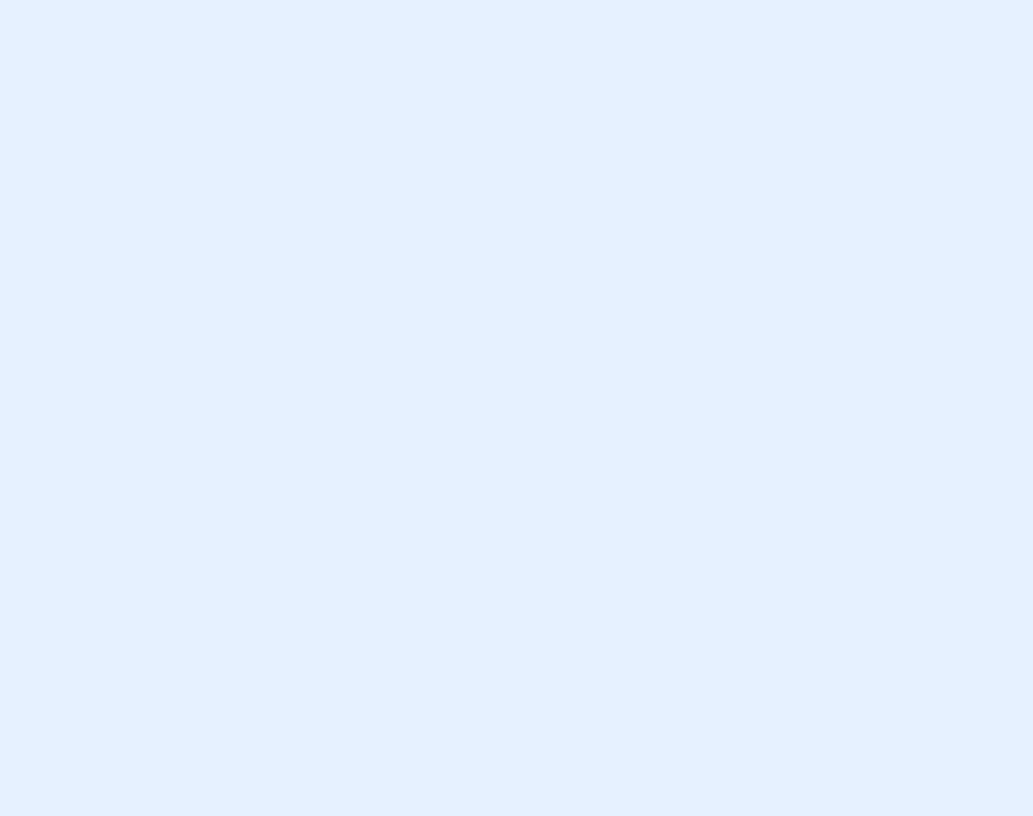
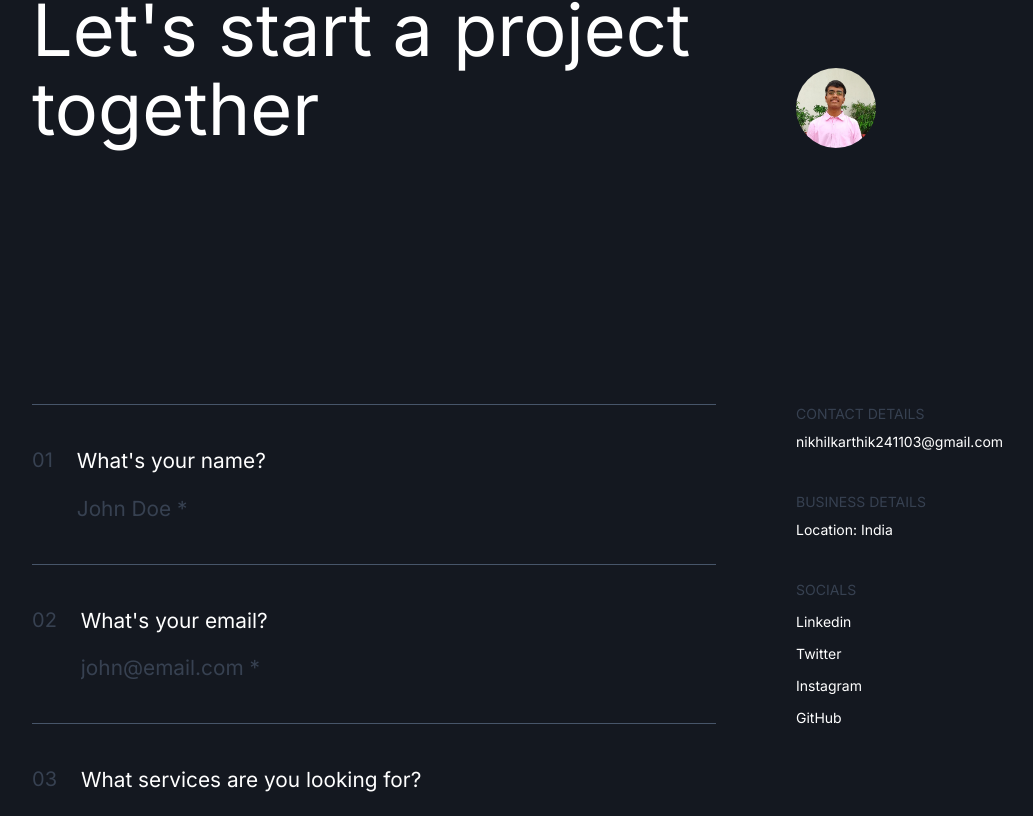
Before and after one commit to C-NikhilKarthik/Portfolio, a Next.js app: page /contact in a window 1280 px wide. Shown: the part 266-1082 px from the top of the page, without its empty margins (96-1129 px from the left). Before the commit the page ends 800 px from the top, so only its background shows below. Built offline with nearby package versions, Linux system fonts and the light colour scheme.

Commit message:
feat: updated archive

```diff
--- a/app/contact/page.tsx
+++ b/app/contact/page.tsx
@@ -1,5 +1,180 @@
-import React from "react";
+"use client";
+import { useRef } from "react";
+import { useScroll, motion, useTransform, useSpring } from "framer-motion";
+import Link from "next/link";
+import Navbar from "@/components/Navbar";
+import Image from "next/image";
 
 export default function Page() {
-  return <div>P</div>;
+  const container = useRef(null);
+  const { scrollYProgress } = useScroll({
+    target: container,
+    offset: ["start end", "end end"],
+  });
+  const x = useTransform(scrollYProgress, [0, 1], [-150, -300]);
+  return (
+    <section className="bg-[#141820] min-h-[100dvh]">
+      <Navbar />
+      <div className="max-w-5xl flex flex-col mx-auto text-white">
+        <div className="flex-1 flex-col flex">
+          <div className="flex px-10 md:px-0 items-end mb-[16rem]">
+            <div className="pt-[16rem] flex-1 pr-10 text-[clamp(30px,7vw,72px)] leading-[1.1]">
+              Let&apos;s start a project together
+            </div>
+            <div className="flex-none w-[300px] pl-10">
+              <Image
+                height={0}
+                width={0}
+                sizes="100%"
+                className="h-20 w-20 object-cover rounded-full"
+                alt="image"
+                src={"/Photo.jpg"}
+              />
+            </div>
+          </div>
+          <div className="flex flex-col-reverse md:flex-row gap-10">
+            <div className="flex-1 px-10 md:px-0">
+              <div className="w-full flex-1 border-t border-t-slate-600 py-10">
+                <div className="val flex w-full text-[1.3rem]">
+                  <div className="flex flex-col">
+                    <div className="mb-4">What&apos;s your name?</div>
+                    <input
+                      type="text"
+                      className="placeholder:text-gray-700 border-none outline-none focus:outline-none bg-transparent w-full"
+                      placeholder="John Doe *"
+                    />
+                  </div>
+                </div>
+              </div>
+              <div className="w-full border-t border-t-slate-600 py-10">
+                <div className="val flex w-full text-[1.3rem]">
+                  <div className="flex flex-col">
+                    <div className="mb-4">What&apos;s your email?</div>
+                    <input
+                      type="email"
+                      className="placeholder:text-gray-700 border-none outline-none focus:outline-none bg-transparent w-full"
+                      placeholder="john@email.com *"
+                    />
+                  </div>
+                </div>
+              </div>
+              <div className="w-full border-t border-t-slate-600 py-10">
+                <div className="val flex w-full text-[1.3rem]">
+                  <div className="flex flex-col">
+                    <div className="mb-4">
+                      What services are you looking for?
+                    </div>
+                    <input
+                      className="placeholder:text-gray-700 border-none outline-none focus:outline-none bg-transparent w-full"
+                      placeholder="Web Design, Web Development... "
+                    />
+                  </div>
+                </div>
+              </div>
+              <div className="w-full border-t border-t-slate-600 py-10">
+                <div className="val flex w-full text-[1.3rem]">
+                  <div className="flex flex-col">
+                    <div className="mb-4">Your message</div>
+                    <input
+                      className="placeholder:text-gray-700 border-none outline-none focus:outline-none bg-transparent w-full"
+                      placeholder="Hello Nikhil, can you help me with... *"
+                    />
+                  </div>
+                </div>
+              </div>
+
+              <div className="py-40">
+                <div className="border-b border-b-gray-500 pb-[100px] relative">
+                  <motion.div
+                    style={{ x }}
+                    className="absolute right-0 -translate-y-1/2"
+                  >
+                    <button className="w-[150px] md:w-[180px] aspect-square bg-[#8a84e3] text-white rounded-full absolute flex items-center justify-center">
+                      <p className="z-[2] relative">Send it!</p>
+                    </button>
+                  </motion.div>
+                </div>
+              </div>
+            </div>
+
+            <div className="w-[300px] pl-10 text-sm flex-none">
+              <div className="mb-10">
+                <span className="text-gray-700 uppercase">Contact Details</span>
+                <div className="mt-2">nikhilkarthik241103@gmail.com</div>
+              </div>
+              <div className="mb-10">
+                <span className="text-gray-700 uppercase">
+                  Business Details
+                </span>
+                <div className="mt-2">Location: India</div>
+              </div>
+              <div className="mb-4 flex flex-col gap-1">
+                <span className="text-gray-700 uppercase">Socials</span>
+                <a
+                  className="mt-2"
+                  target="_blank"
+                  href="https://www.linkedin.com/in/nikhilkarthik24/"
+                >
+                  Linkedin
+                </a>
+                <a
+                  className="mt-2"
+                  target="_blank"
+                  href="https://www.x.com/@nikhilkarthik24/"
+                >
+                  Twitter
+                </a>
+                <a
+                  className="mt-2"
+                  target="_blank"
+                  href="https://www.instagram.com/nikhilkarthik_24/"
+                >
+                  Instagram
+                </a>
+                <a
+                  className="mt-2"
+                  target="_blank"
+                  href="https://github.com/C-NikhilKarthik"
+                >
+                  GitHub
+                </a>
+              </div>
+            </div>
+          </div>
+        </div>
+      </div>
+      <div className="flex text-white flex-col-reverse md:flex-row gap-4 justify-between p-5">
+        <div className="flex gap-[10px] items-end">
+          <span className="flex flex-col gap-4">
+            <h3 className="px-1 text-gray-400">Version</h3>
+            <p className="px-1 cursor-pointer ">2024 © Edition</p>
+          </span>
+          {/* <span className="flex flex-col gap-4">
+              <h3 className="text-gray-400">Local Time</h3>
+              <p>11:49 PM GMT+2</p>
+            </span> */}
+        </div>
+        <span className="flex border-b border-b-gray-500 md:border-b-0 flex-col gap-4 pb-4 md:pb-0 md:items-end">
+          <h3 className="text-gray-400">Socials</h3>
+          <div className="flex gap-4 flex-wrap">
+            <a
+              target="_blank"
+              href="https://www.linkedin.com/in/nikhilkarthik24/"
+            >
+              Linkedin
+            </a>
+            <a target="_blank" href="https://www.x.com/@nikhilkarthik24/">
+              Twitter
+            </a>
+            <a
+              target="_blank"
+              href="https://www.instagram.com/nikhilkarthik_24/"
+            >
+              Instagram
+            </a>
+          </div>
+        </span>
+      </div>
+    </section>
+  );
 }
--- a/app/globals.css
+++ b/app/globals.css
@@ -411,3 +411,18 @@ nav {
   backdrop-filter: blur(5px);
   -webkit-backdrop-filter: blur(5px);
 }
+
+section {
+  counter-reset: valCounter 0;
+}
+
+section .val {
+  counter-increment: valCounter;
+}
+
+section .val::before {
+  content: "0" counter(valCounter);
+  margin-right: 1.5rem;
+  font-size: clamp(16px, 3vw, 20px);
+  @apply text-gray-700;
+}
--- a/app/layout.tsx
+++ b/app/layout.tsx
@@ -2,6 +2,7 @@ import type { Metadata } from "next";
 import { Inter } from "next/font/google";
 import "./globals.css";
 import { Analytics } from "@vercel/analytics/react";
+import SmoothScroll from "@/components/SmoothScroll";
 const inter = Inter({ subsets: ["latin"] });
 
 export const metadata: Metadata = {
@@ -17,7 +18,7 @@ export default function RootLayout({
   return (
     <html lang="en">
       <body className={inter.className}>
-        {children}
+        <SmoothScroll>{children}</SmoothScroll>
         <Analytics />
       </body>
     </html>
--- a/components/Footer.tsx
+++ b/components/Footer.tsx
@@ -1,6 +1,7 @@
 "use client";
 import { useRef } from "react";
 import { useScroll, motion, useTransform, useSpring } from "framer-motion";
+import Link from "next/link";
 
 export default function Page() {
   const container = useRef(null);
@@ -27,9 +28,12 @@ export default function Page() {
             style={{ x }}
             className="absolute left-0 -translate-x-1/5 -translate-y-1/2"
           >
-            <button className="w-[150px] md:w-[180px] aspect-square bg-[#8a84e3] text-white rounded-full absolute flex items-center justify-center">
+            <Link
+              href={"/contact"}
+              className="w-[150px] md:w-[180px] aspect-square bg-[#8a84e3] text-white rounded-full absolute flex items-center justify-center"
+            >
               <p className="z-[2] relative">Get in touch</p>
-            </button>
+            </Link>
           </motion.div>
           <motion.svg
             style={{ rotate, scale: 2 }}
--- a/components/Project.tsx
+++ b/components/Project.tsx
@@ -7,12 +7,18 @@ interface ProjectProps {
   index: number;
   title: string;
   manageModal: (active: boolean, index: number, x: number, y: number) => void;
+  link: string;
 }
 
-export default function Project({ index, title, manageModal }: ProjectProps) {
+export default function Project({
+  index,
+  title,
+  manageModal,
+  link,
+}: ProjectProps) {
   return (
     <Link
-      href={"/"}
+      href={link}
       onMouseEnter={(e) => {
         manageModal(true, index, e.clientX, e.clientY);
       }}
--- /dev/null
+++ b/components/SmoothScroll.tsx
@@ -0,0 +1,22 @@
+"use client";
+import { ReactLenis } from "@studio-freight/react-lenis";
+
+function SmoothScroll({
+  children,
+}: Readonly<{
+  children: React.ReactNode;
+}>) {
+  return (
+    <ReactLenis
+      root
+      options={{
+        lerp: 0.05,
+        duration: 1.5,
+      }}
+    >
+      {children}
+    </ReactLenis>
+  );
+}
+
+export default SmoothScroll;
--- a/components/Works.tsx
+++ b/components/Works.tsx
@@ -9,24 +9,28 @@ import { TransitionLink } from "./TransitionLink";
 
 const projects = [
   {
+    title: "IIIT Dharwad Conclave",
+    src: "Conclave.png",
+    color: "#706D63",
+    link: "https://conclave.iiitdwd.ac.in/",
+  },
+  {
     title: "IIIT Dharwad",
     src: "IIIT_Dharwad.png",
     color: "#000000",
+    link: "https://iiitdwd.ac.in/",
   },
   {
     title: "Landing Page",
     src: "Portfolio.png",
     color: "#8C8C8C",
+    link: "https://landingpage-portfoliov1.netlify.app/",
   },
   {
     title: "SnapMark",
     src: "Snapmark.jpeg",
     color: "#EFE8D3",
-  },
-  {
-    title: "BlogPenn",
-    src: "BlogPenn.png",
-    color: "#706D63",
+    link: "https://github.com/C-NikhilKarthik/MiniProject-6thSem",
   },
 ];
 
@@ -149,6 +153,7 @@ export default function Works() {
         <div className="flex flex-col font-clash text-[#233554] border-t border-light-text">
           {projects.map((project, index) => (
             <Project
+              link={project?.link}
               index={index}
               title={project.title}
               manageModal={manageModal}
--- a/package.json
+++ b/package.json
@@ -12,6 +12,7 @@
     "@react-three/drei": "^9.106.0",
     "@react-three/fiber": "^8.16.8",
     "@react-three/postprocessing": "^2.16.2",
+    "@studio-freight/react-lenis": "^0.0.47",
     "@vercel/analytics": "^1.3.1",
     "date-fns": "^3.6.0",
     "framer-motion": "^11.2.10",
```
Also changed, not shown: app/archive/page.tsx (+11 -11 lines), data/archive.ts (+28 -0 lines), public/projects/Conclave.png (added), 1 other file (tests, documents, lock files or other folders).
